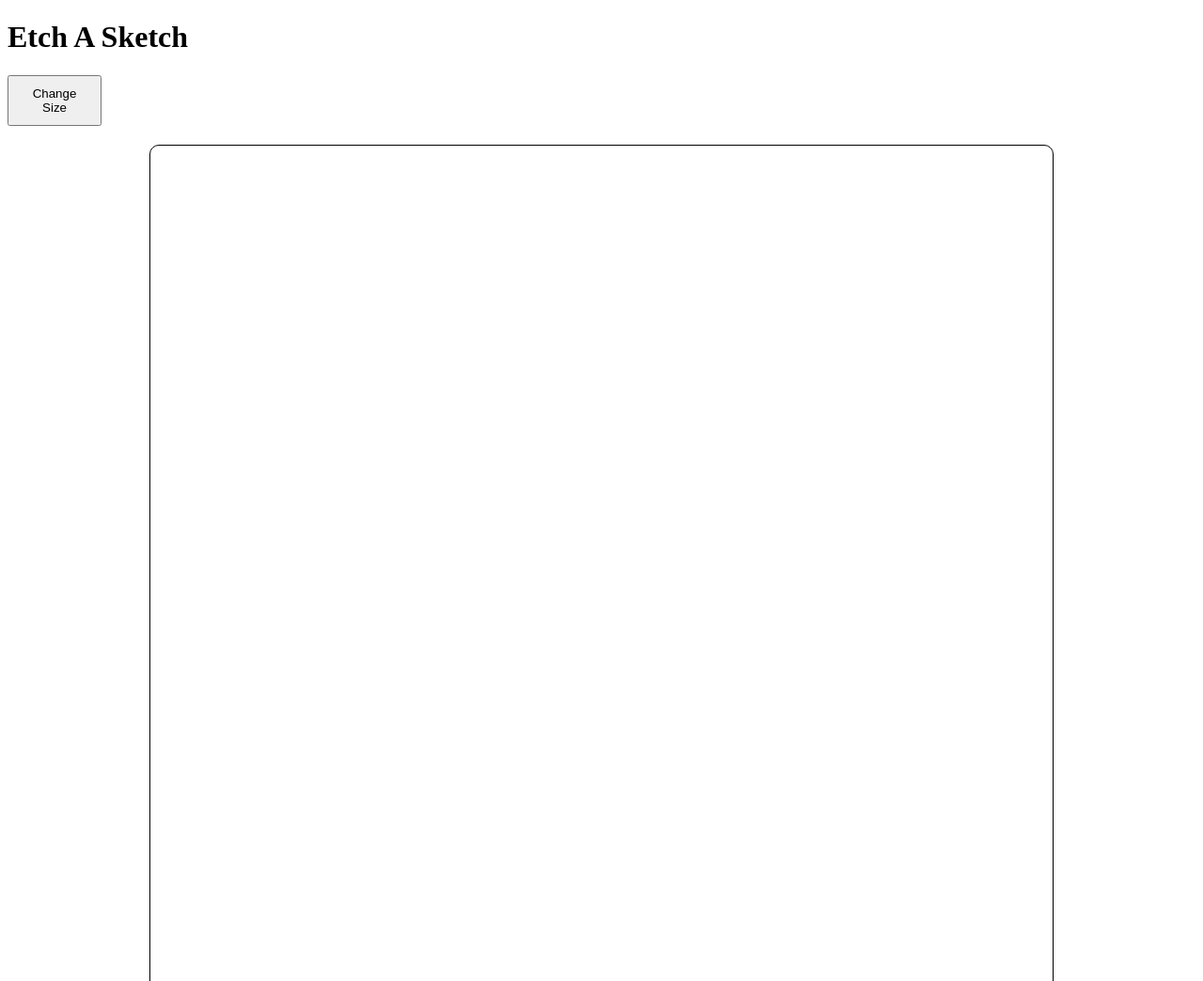
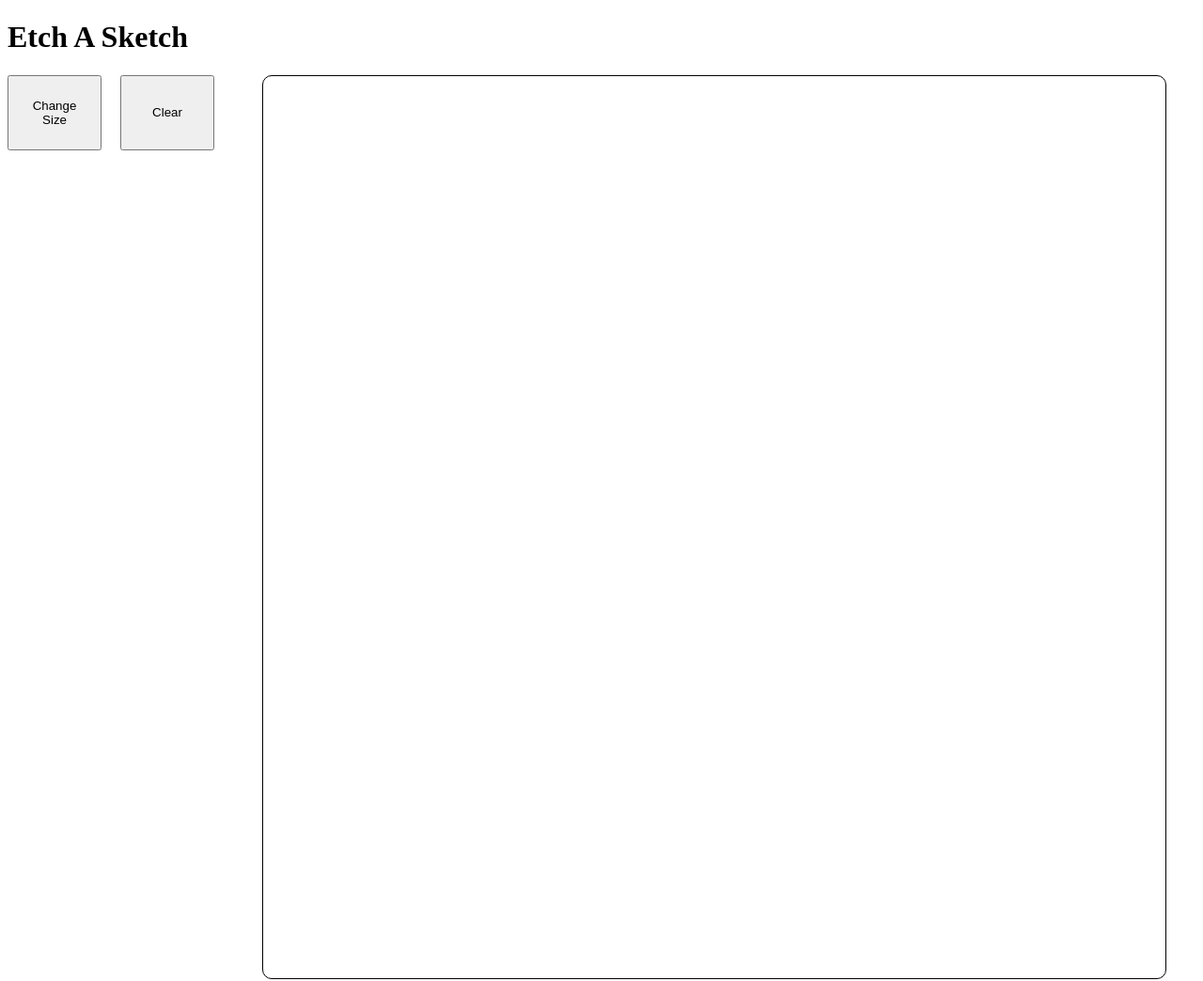
Before and after one commit to idahultgren/Etch-A-Sketch, a plain HTML site: page etch-a-sketch.html in a window 1280 px wide. Shown: the top 1044 px of the page at 94% size. Drawn offline with Linux system fonts and the light colour scheme.

Commit message:
Added a clear button

```diff
--- a/etch-a-sketch.html
+++ b/etch-a-sketch.html
@@ -10,7 +10,8 @@
   <body>
     <h1>Etch A Sketch</h1>
     <div class="container">
-      <button class="sizebutton js-sizebutton">Change Size</button>
+      <button class="js-sizebutton">Change Size</button>
+      <button class="js-clearbutton">Clear</button>
       <div class="sketchpad js-sketchpad"></div>
     </div>
   </body>
--- a/scripts/etch-a-sketch.js
+++ b/scripts/etch-a-sketch.js
@@ -1,5 +1,6 @@
 const gridContainer = document.querySelector('.js-sketchpad');
 const sizeButton = document.querySelector('.js-sizebutton');
+const clearButton = document.querySelector('.js-clearbutton');
 let size = {x : 16, y : 16}
 let div = '';
 
@@ -44,3 +45,8 @@ if (input == null || input == '') {
   deleteGrid();
   createGrid();
 });
+
+clearButton.addEventListener ('click', () => {
+  deleteGrid();
+  createGrid();
+});
--- a/styles/etch-a-sketch.css
+++ b/styles/etch-a-sketch.css
@@ -8,12 +8,15 @@
 }
 
 .container {
-  display: grid;
+  display: flex;
 }
 
-.sizebutton {
+button {
   margin-bottom: 20px;
   width: 100px;
+  height: 80px;
   padding: 10px;
   cursor: pointer;
+  align-self: flex-start;
+  margin-right: 20px;
 }
```
